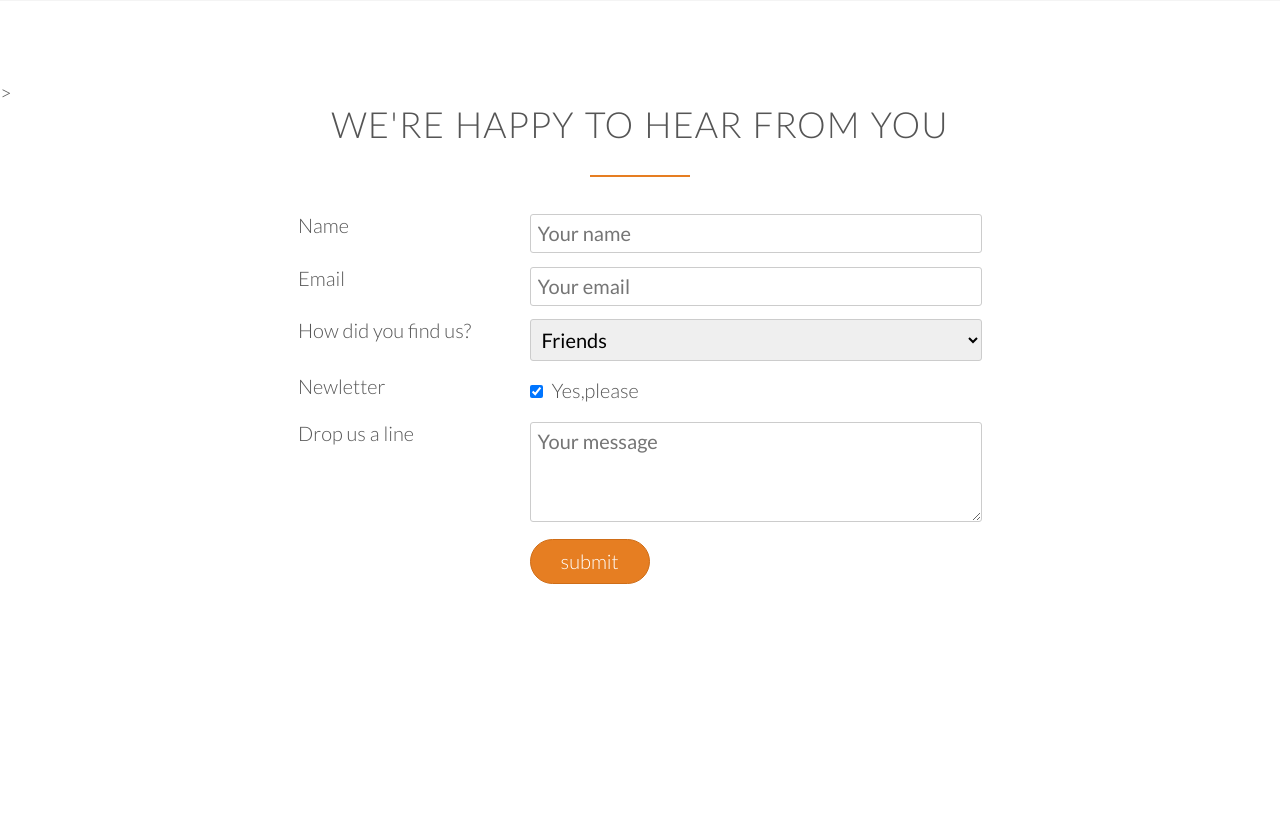
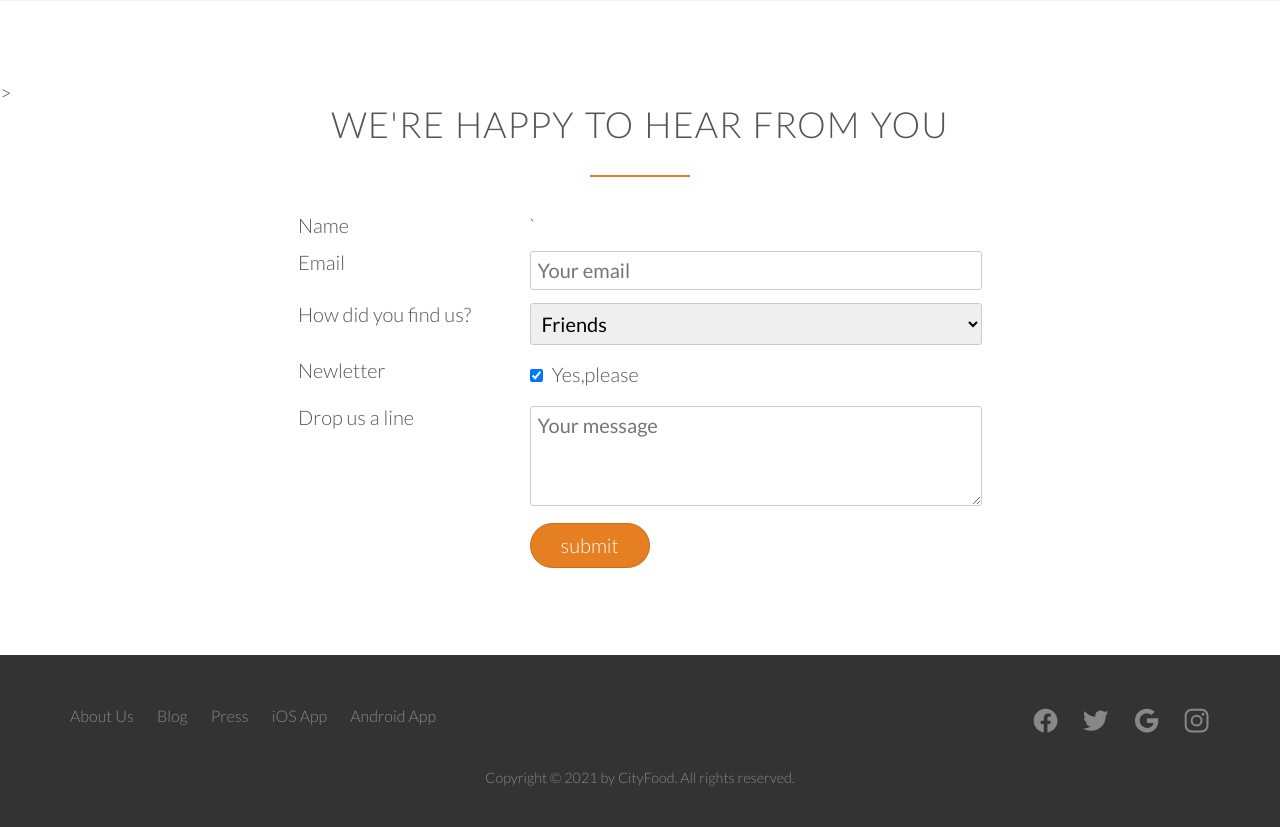
Before and after one commit to JohnsonNYC/foodWebsite, a PHP site: page / in a window 1280 px wide. Shown: the part 4568-5395 px from the top of the page. Before the commit the page ends 5152 px from the top, so only its background shows below. Run offline with PHP 8.4, Linux system fonts and the light colour scheme; some libraries are stand-ins or nearby versions.

Commit message:
Completed Desktop View

```diff
--- a/index.html
+++ b/index.html
@@ -391,7 +391,9 @@
   </section>
 
   <section class="section-form">>
-    <div class = "row"><h2>We're happy to hear from you</h2></div>
+    <div class="row">
+      <h2>We're happy to hear from you</h2>
+    </div>
     <div class="row">
       <form method="post" action="#" class="contact-form">
         <div class="row">
@@ -399,8 +401,7 @@
             <label>Name</label>
           </div>
           <div class="col span-2-of-3">
-            <input type="text" name="name" id="name" placeholder="Your name" required>
-          </div>
+            ` </div>
           <div class="row">
             <div class="col span-1-of-3">
               <label>Email</label>
@@ -453,6 +454,32 @@
     </div>
   </section>
 
+  <footer>
+    <div class="row">
+      <div class="col span-1-of-2">
+        <ul class="footer-nav">
+          <li><a href="#">About Us</a></li>
+          <li><a href="#">Blog</a></li>
+          <li><a href="#">Press</a></li>
+          <li><a href="#">iOS App</a></li>
+          <li><a href="#">Android App</a></li>
+        </ul>
+      </div>
+      <div class="col span-1-of-2">
+        <ul class="social-links">
+          <li><a href="#"><ion-icon class="ion-social-facebook" name="logo-facebook"></ion-icon></a></li>
+          <li><a href="#"><ion-icon class="ion-social-twitter" name="logo-twitter"></ion-icon></a></li>
+          <li><a href="#"><ion-icon class="ion-social-google" name="logo-google"></ion-icon></a></li>
+          <li><a href="#"><ion-icon class="ion-social-instagram" name="logo-instagram"></ion-icon></a></li>
+        </ul>
+      </div>
+    </div>
+
+    <div class="row">
+      <p>Copyright &copy; 2021 by CityFood. All rights reserved.</p>
+    </div>
+  </footer>
+
   <script src="https://unpkg.com/ionicons@5.4.0/dist/ionicons.js"></script>
 </body>
 
--- a/resources/css/style.css
+++ b/resources/css/style.css
@@ -476,6 +476,93 @@ input[type=checkbox]{
 *:focus{
 	outline:none;
 }
+
+/* ---------------------------------------- */
+/* FOOTER */
+/* ---------------------------------------- */
+footer{
+	background-color: #333;
+	padding: 40px;
+	font-size:80%;
+}
+
+.footer-nav{
+	list-style:none;
+	float: left;
+}
+
+.social-links{
+	list-style: none;
+	float:right
+}
+
+.footer-nav li,
+.social-links li{
+	display: inline-block;
+	margin-right: 20px;
+}
+
+.footer-nav li:last-child,
+.social-links li:last-child{
+	margin-right:0;
+}
+
+.footer-nav li a:link,
+.footer-nav li a:visited,
+.social-links li a:link,
+.social-links li a:visited{
+	text-decoration: none;
+	border: 0;
+	color: #888;
+	transition: color 0.2s;
+}
+
+.footer-nav li a:hover,
+.footer-nav li a:active{
+	color: #ddd;
+}
+
+.social-links li a:link,
+.social-links li a:visited{
+	font-size: 170%;
+}
+
+.ion-social-facebook,
+.ion-social-twitter,
+.ion-social-google,
+.ion-social-instagram{
+	transition: color 0.2s;
+}
+
+.ion-social-facebook:hover{
+	color:#3b5998
+}
+.ion-social-twitter:hover{
+	color:#55acee
+}
+.ion-social-google:hover{
+	color: #dd4b39
+}
+.ion-social-instagram:hover{
+	color: #e95950
+}
+footer p{
+	color:#888;
+	text-align: center;
+	font-size: 90%;
+	margin-top: 20px;
+}
+
+
+
+
+
+
+
+
+
+
+
 
 /*  SECTIONS  ============================================================================= */
 
```
Lines whose indentation alone changed are shown as unchanged.
